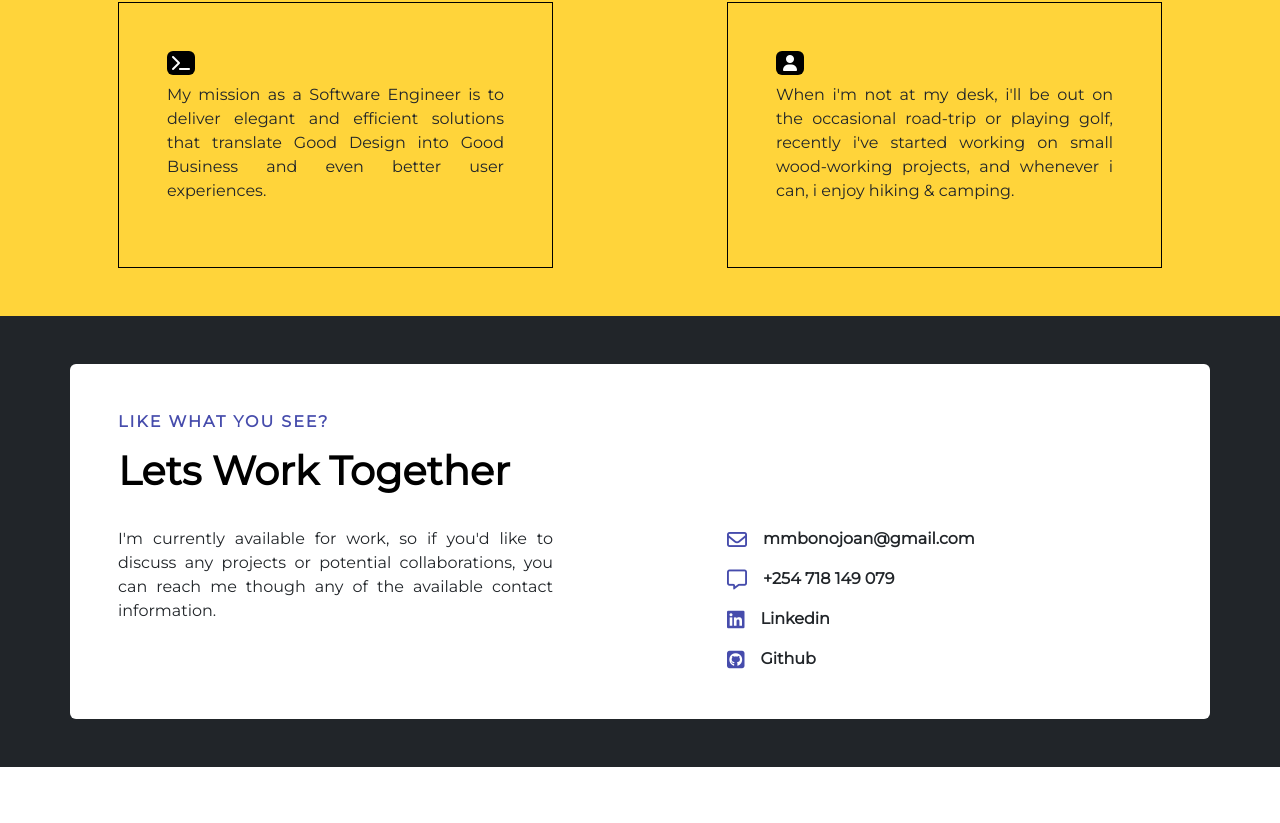
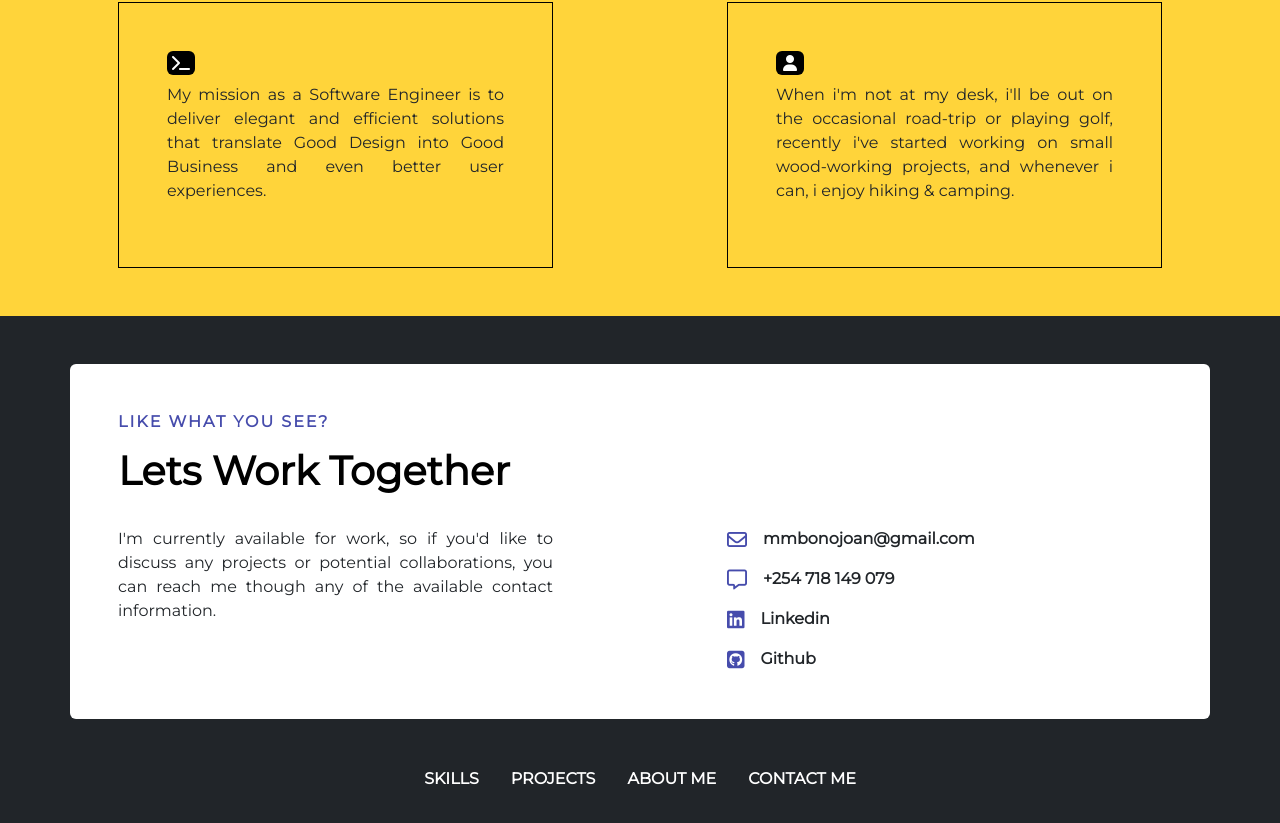
Before and after one commit to ndutagrace25/joanportforlio, a React (Create React App) app: page / in a window 1280 px wide. Shown: the part 2663-3486 px from the top of the page. Before the commit the page ends 3430 px from the top, so only its background shows below. Built offline with nearby package versions, Linux system fonts and the light colour scheme.

Commit message:
added contact us page

```diff
--- a/src/App.css
+++ b/src/App.css
@@ -235,4 +235,12 @@ p {
     padding-left: 10px !important;
     padding-right: 10px !important;
   }
+
+  .icon-mobile {
+    width: 20px !important;
+  }
+
+  .footer-menu {
+    font-size: 0.61rem !important;
+  }
 }
--- a/src/components/AboutMe.jsx
+++ b/src/components/AboutMe.jsx
@@ -18,7 +18,7 @@ const AboutMe = ({ aboutDivRef }) => {
             onMouseEnter={() => setBgCard("bg-white")}
             onMouseLeave={() => setBgCard(null)}
           >
-            <div className="bg-black p-1 rounded col-md-1 mb-2 d-flex justify-content-center">
+            <div className="bg-black p-1 rounded col-md-1 mb-2 d-flex justify-content-center icon-mobile">
               <i className="fa-solid fa-terminal text-white"></i>
             </div>
             <p>
@@ -32,8 +32,8 @@ const AboutMe = ({ aboutDivRef }) => {
             onMouseEnter={() => setBgCardTwo("bg-white")}
             onMouseLeave={() => setBgCardTwo(null)}
           >
-            <div className="bg-black p-1 rounded col-md-1 mb-2 d-flex justify-content-center">
-              <i className="fa-solid fa-user text-white"></i>
+            <div className="bg-black p-1 rounded col-md-1 mb-2 d-flex justify-content-center icon-mobile">
+              <i className="fa-solid fa-user text-white "></i>
             </div>
             <p>
               When i'm not at my desk, i'll be out on the occasional road-trip
--- a/src/components/ContactMe.jsx
+++ b/src/components/ContactMe.jsx
@@ -1,6 +1,6 @@
 import React from "react";
 
-const ContactMe = ({contactDivRef}) => {
+const ContactMe = ({ contactDivRef, scrollToDiv }) => {
   return (
     <div className="bg-dark p-5 project-card contact-card" ref={contactDivRef}>
       <div className="container rounded bg-white p-5">
@@ -60,6 +60,36 @@ const ContactMe = ({contactDivRef}) => {
           </div>
         </div>
       </div>
+      <div className="text-uppercase text-white fw-bold flex-row d-flex justify-content-center my-5 footer-menu">
+        <div
+          style={{ cursor: "pointer" }}
+          className="px-3"
+          onClick={() => scrollToDiv("skills")}
+        >
+          SKILLS
+        </div>
+        <div
+          style={{ cursor: "pointer" }}
+          className="px-3"
+          onClick={() => scrollToDiv("projects")}
+        >
+          Projects
+        </div>
+        <div
+          style={{ cursor: "pointer" }}
+          className="px-3"
+          onClick={() => scrollToDiv("about")}
+        >
+          About Me
+        </div>
+        <div
+          style={{ cursor: "pointer" }}
+          className="px-3"
+          onClick={() => scrollToDiv("contact")}
+        >
+          Contact Me
+        </div>
+      </div>
     </div>
   );
 };
--- a/src/pages/Home.jsx
+++ b/src/pages/Home.jsx
@@ -82,8 +82,8 @@ const Home = () => {
           </div>
           <Skills skillsDivRef={skillsDivRef} />
           <Projects projectsDivRef={projectsDivRef} />
-          <AboutMe aboutDivRef={aboutDivRef}/>
-          <ContactMe contactDivRef={contactDivRef}/>
+          <AboutMe aboutDivRef={aboutDivRef} />
+          <ContactMe contactDivRef={contactDivRef} scrollToDiv={scrollToDiv} />
         </div>
       )}
     </div>
```
